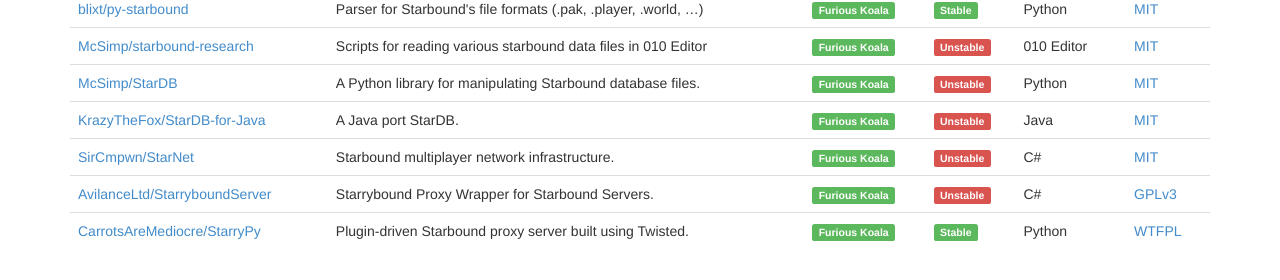
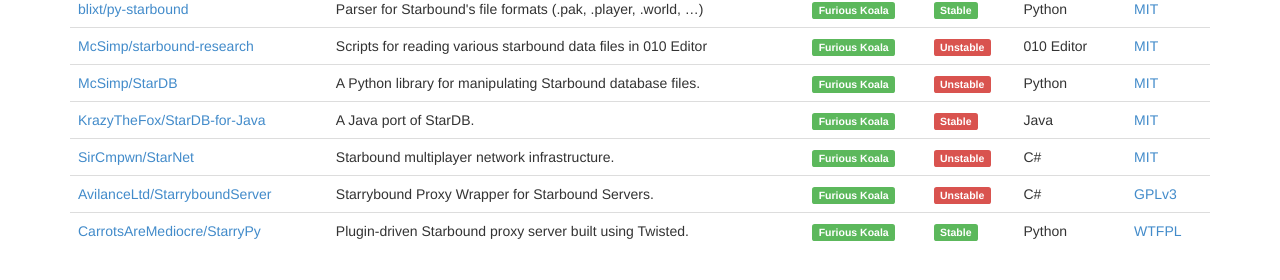
Before and after one commit to ddevault/starbound-dev, a Jekyll site: the page built from index.md, in a window 1280 px wide. Shown: the part 369-649 px from the top of the page. Built offline with Jekyll 4.4.1, drawn with Linux system fonts in a browser that asks for light colours; Markdown is read by kramdown in place of the engine named in the settings.

Commit message:
Updated StarDB for Java to "stable".

```diff
--- a/index.md
+++ b/index.md
@@ -72,9 +72,9 @@ yet be complete.
         </tr>
         <tr> <!-- StarDB-for-Java -->
             <td><a target="_blank" href="https://github.com/KrazyTheFox/StarDB-for-Java">KrazyTheFox/StarDB-for-Java</a></td>
-            <td>A Java port StarDB.</td>
+            <td>A Java port of StarDB.</td>
             <td><span class="label label-success">Furious Koala</span></td>
-            <td><span class="label label-danger">Unstable</span></td>
+            <td><span class="label label-danger">Stable</span></td>
             <td>Java</td>
             <td><a target="_blank" href="https://github.com/KrazyTheFox/StarDB-for-Java/blob/master/LICENSE">MIT</a></td>
         </tr>
```
